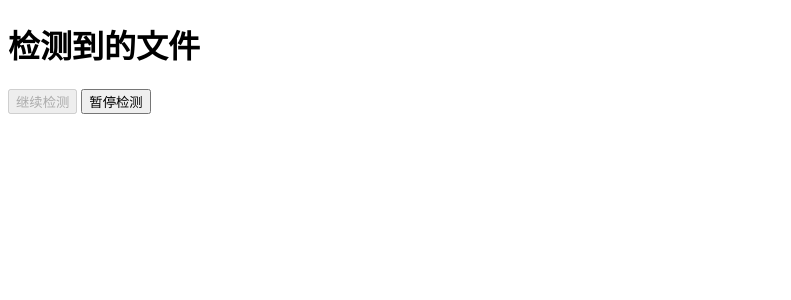
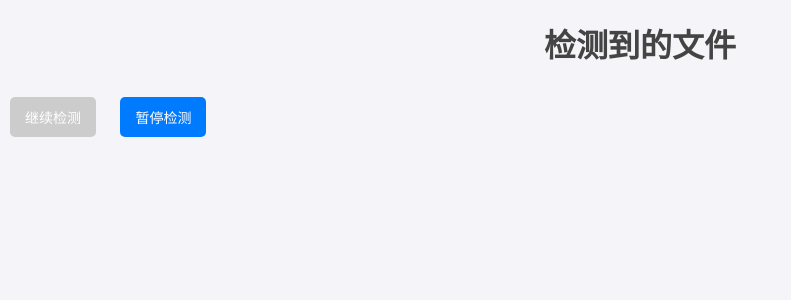
Before and after one commit to Renegade-3863/Flask_Visualizer, a Flask app: page / in a window 1280 px wide. Shown: the top 300 px of the page, without its empty margins (0-791 px from the left). Run offline with Flask 3, Linux system fonts and the light colour scheme; data that the repository does not hold is empty.

Commit message:
更新了下 UI，检查一下（）

```diff
--- /dev/null
+++ b/static/styles.css
@@ -0,0 +1,109 @@
+/* 全局样式 */
+body {
+    font-family: Arial, sans-serif;
+    background-color: #f4f4f9;
+    margin: 0;
+    padding: 0;
+    color: #333;
+}
+
+h1 {
+    text-align: center;
+    color: #444;
+    margin-top: 20px;
+}
+
+/* 按钮样式 */
+button {
+    background-color: #007bff;
+    color: white;
+    border: none;
+    border-radius: 5px;
+    padding: 10px 15px;
+    cursor: pointer;
+    margin: 10px;
+    font-size: 14px;
+}
+
+button:hover {
+    background-color: #0056b3;
+}
+
+button:disabled {
+    background-color: #cccccc;
+    cursor: not-allowed;
+}
+
+/* 文件列表样式 */
+.file-list {
+    list-style: none;
+    padding: 0;
+    margin: 20px auto;
+    max-width: 600px;
+}
+
+.file-item {
+    background: #fff;
+    border: 1px solid #ddd;
+    border-radius: 5px;
+    margin: 10px 0;
+    padding: 15px;
+    display: flex;
+    flex-direction: column;
+    align-items: flex-start;
+    box-shadow: 0 2px 4px rgba(0, 0, 0, 0.1);
+}
+
+.file-item strong {
+    font-size: 16px;
+    margin-bottom: 10px;
+}
+
+.file-item video {
+    width: 100%;
+    border: 1px solid #ccc;
+    border-radius: 5px;
+    margin: 10px 0;
+}
+
+.file-item button,
+.file-item a {
+    margin-top: 10px;
+}
+
+/* 预览容器样式 */
+#preview-container {
+    display: none;
+    position: fixed;
+    top: 50%;
+    left: 50%;
+    transform: translate(-50%, -50%);
+    background: white;
+    padding: 20px;
+    border: 1px solid #ccc;
+    box-shadow: 0 0 10px rgba(0, 0, 0, 0.2);
+    z-index: 1000;
+    width: 80%;
+    max-height: 80%;
+    overflow-y: auto;
+    border-radius: 5px;
+}
+
+#preview-content pre {
+    white-space: pre-wrap;
+    word-wrap: break-word;
+}
+
+#close-preview {
+    float: right;
+    background-color: #dc3545;
+    color: white;
+    margin: 0;
+}
+
+/* 顶部按钮容器 */
+#control-buttons {
+    display: flex;
+    justify-content: center;
+    margin: 20px 0;
+}
--- a/templates/index.html
+++ b/templates/index.html
@@ -1,7 +1,6 @@
 <!DOCTYPE html>
 <html lang="en">
 <head>
-    <!-- ... 现有的 head 内容 ... -->
     <script src="https://cdn.jsdelivr.net/npm/axios/dist/axios.min.js"></script>
     <style>
     #preview-container {
@@ -20,8 +19,9 @@
         max-height: 400px;
         overflow-y: auto;
     }
-</style>
+    </style>
 </head>
+<link rel="stylesheet" type="text/css" href="/static/styles.css">
 <body>
     <h1>检测到的文件</h1>
     <button id="resumeDetection">继续检测</button>
@@ -90,6 +90,7 @@
                     //         console.error('Error reading text file:', error);
                     //         alert('读取文本文件失败');
                     //     });
+                    // 更新：showPreview 函数封装了上面的整体流程，优化了代码结构
                     showPreview(file.path);
                 };
                 li.appendChild(button);
```
